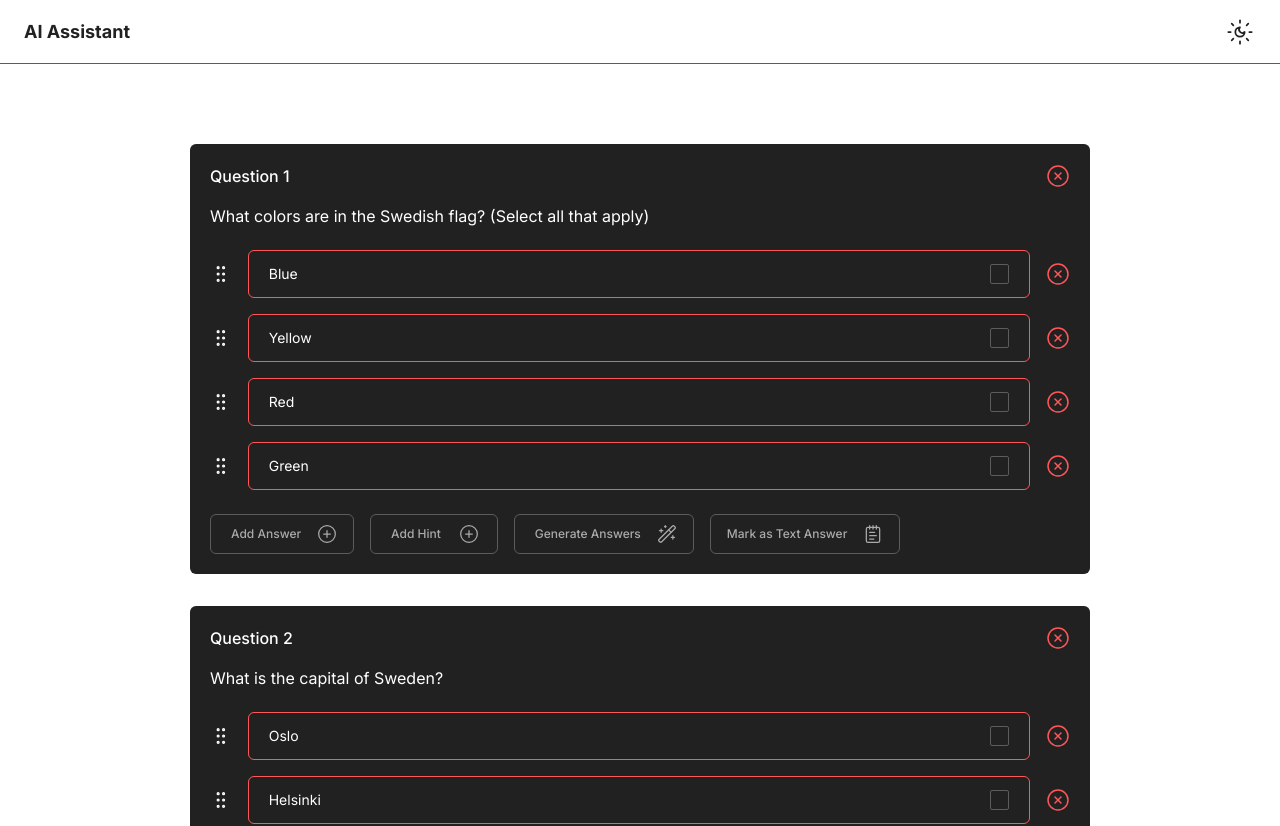
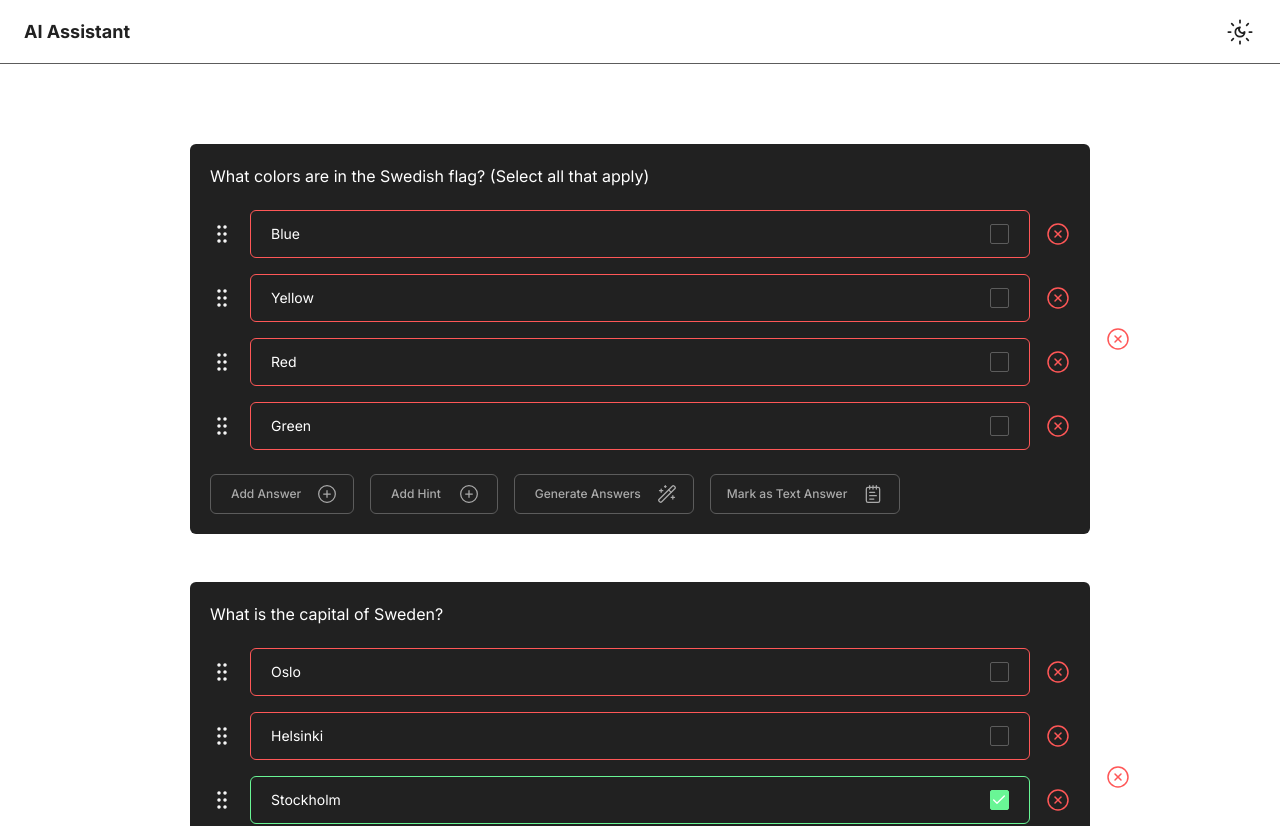
Before and after one commit to marcotornqvist/teaching-assistant-web, a Next.js app: page /tasks/create in a window 1280 px wide. Shown: the top 826 px of the page. Built offline with nearby package versions, Linux system fonts and the light colour scheme.

Commit message:
add draggable sorting to the items

```diff
--- a/app/debug/sortable-list/page.tsx
+++ b/app/debug/sortable-list/page.tsx
@@ -25,7 +25,7 @@ function getMockItems(prefix: string, count: number) {
 type ListData = {
   id: string;
   title: string;
-  items: Array<{ id: string; displayId: number }>;
+  items: { id: string; displayId: number }[];
 };
 
 const Page = () => {
--- a/app/tasks/create/page.tsx
+++ b/app/tasks/create/page.tsx
@@ -13,6 +13,12 @@ import {
 } from 'lucide-react';
 import React, { useState, ChangeEvent, FormEvent } from 'react';
 import { z } from 'zod';
+import {
+  SortableContainer,
+  SortableContainerItem,
+  ContainerDragHandle,
+} from 'components/sortable-list/SortableContainer';
+import { SortableList } from 'components/sortable-list/SortableList';
 
 const INPUT_MAX_LENGTH = 1000;
 
@@ -115,8 +121,28 @@ const Page: React.FC = () => {
       },
     ],
   });
+  const [errors, setErrors] = useState<FormErrors>({});
 
-  const [errors, setErrors] = useState<FormErrors>({});
+  // Updated handler for when questions are reordered
+  const handleListsChange = (newItems: TaskFormData['items']): void => {
+    setFormData((prev) => ({
+      ...prev,
+      items: newItems,
+    }));
+  };
+
+  // Updated handler for when answers within a question are reordered
+  const handleItemsChange = (
+    questionId: string,
+    newAnswers: TaskFormData['items'][0]['answers'],
+  ): void => {
+    setFormData((prev) => ({
+      ...prev,
+      items: prev.items.map((item) =>
+        item.id === questionId ? { ...item, answers: newAnswers } : item,
+      ),
+    }));
+  };
 
   const handleQuestionChange = (itemId: string, value: string): void => {
     setFormData((prev) => ({
@@ -249,56 +275,49 @@ const Page: React.FC = () => {
 
   return (
     <form onSubmit={handleSubmit}>
-      {formData.items.map((item, itemIndex) => (
-        <div
-          key={item.id}
-          className='mb-8 flex w-full flex-1 flex-col rounded-md bg-black p-5'
+      <SortableContainer
+        lists={formData.items}
+        onChange={handleListsChange}
+        className='flex flex-col gap-12'
+        renderList={(list) => (
+          <SortableContainerItem
+            id={list.id}
+            className='relative flex w-full flex-1 flex-col rounded-md bg-black p-5'
           >
-          <div className='mb-4 flex items-center justify-between'>
-            <h3 className='font-medium text-white'>Question {itemIndex + 1}</h3>
-            {formData.items.length > 1 && (
+            <ContainerDragHandle className='absolute -left-12 top-1/2 -translate-y-1/2 p-2' />
             <button
-                className='group -m-2 rounded-full p-2 outline-none'
+              className='group absolute -right-12 top-1/2 -translate-y-1/2 rounded-full p-2 outline-none'
               type='button'
-                onClick={() => handleRemoveQuestion(item.id)}
+              onClick={() => handleRemoveQuestion(list.id)}
             >
               <CircleX
                 strokeWidth={1.5}
                 className='text-red group-hover:fill-red group-hover:text-white group-focus-visible:fill-red group-focus-visible:text-white'
               />
             </button>
-            )}
-          </div>
 
             <div className='mb-4'>
               <TextareaDynamicHeight
-              value={item.text}
+                value={list.text}
                 onChange={(e: ChangeEvent<HTMLTextAreaElement>) =>
-                handleQuestionChange(item.id, e.target.value)
+                  handleQuestionChange(list.id, e.target.value)
                 }
                 placeholder='Write your question here...'
                 maxLength={INPUT_MAX_LENGTH}
               />
-            {errors[`items.${itemIndex}.text`] && (
-              <p className='text-red-500 text-sm mt-1'>
-                {errors[`items.${itemIndex}.text`]}
-              </p>
-            )}
             </div>
-
-          {item.answers.length > 0 && (
-            <div className='mb-4 flex flex-col space-y-4'>
-              {item.answers.map((answer, answerIndex) => (
-                <div
-                  key={answer.id}
+            <SortableList
+              items={list.answers}
+              onChange={(items) => {
+                handleItemsChange(list.id, items);
+              }}
+              className='flex flex-col gap-4'
+              renderItem={(answer) => (
+                <SortableList.Item
+                  id={answer.id}
                   className='flex w-full items-center gap-4 space-y-0'
                 >
-                  <GripVertical
-                    strokeWidth={1.5}
-                    width={24}
-                    height={24}
-                    className='text-white'
-                  />
+                  <SortableList.DragHandle />
                   <div
                     className={cn(
                       'flex min-h-12 w-full items-center justify-between gap-4 space-y-0 rounded-md border px-5 py-2.5',
@@ -309,7 +328,7 @@ const Page: React.FC = () => {
                       value={answer.text}
                       onChange={(e: ChangeEvent<HTMLTextAreaElement>) =>
                         handleAnswerTextChange(
-                          item.id,
+                          list.id,
                           answer.id,
                           e.target.value,
                         )
@@ -321,30 +340,28 @@ const Page: React.FC = () => {
                     <Checkbox
                       checked={answer.isCorrect}
                       onCheckedChange={() =>
-                        handleCorrectAnswerToggle(item.id, answer.id)
+                        handleCorrectAnswerToggle(list.id, answer.id)
                       }
                     />
                   </div>
                   <button
                     className='group -m-2 rounded-full p-2 outline-none'
                     type='button'
-                    onClick={() => handleRemoveAnswer(item.id, answer.id)}
+                    onClick={() => handleRemoveAnswer(list.id, answer.id)}
                   >
                     <CircleX
                       strokeWidth={1.5}
                       className='text-red group-hover:fill-red group-hover:text-white group-focus-visible:fill-red group-focus-visible:text-white'
                     />
                   </button>
-                </div>
-              ))}
-            </div>
+                </SortableList.Item>
               )}
-
-          <div className='mt-2 flex flex-row flex-wrap items-center gap-x-4 gap-y-3'>
+            />
+            <div className='mt-6 flex flex-row flex-wrap items-center gap-x-4 gap-y-3'>
               <Button
                 type='button'
                 size='iconRight'
-              onClick={() => handleAddAnswer(item.id)}
+                onClick={() => handleAddAnswer(list.id)}
               >
                 Add Answer
                 <CirclePlus strokeWidth={1.5} width={20} />
@@ -362,8 +379,9 @@ const Page: React.FC = () => {
                 <NotepadText strokeWidth={1.5} width={20} height={20} />
               </Button>
             </div>
-        </div>
-      ))}
+          </SortableContainerItem>
+        )}
+      />
 
       <div className='mt-4 flex justify-center'>
         <Button
--- a/components/sortable-list/SortableContainer.tsx
+++ b/components/sortable-list/SortableContainer.tsx
@@ -1,4 +1,10 @@
-import React, { useId, useMemo, useState } from 'react';
+import React, {
+  useId,
+  useMemo,
+  useState,
+  createContext,
+  useContext,
+} from 'react';
 import type { ReactNode } from 'react';
 import {
   DndContext,
@@ -7,7 +13,11 @@ import {
   useSensor,
   useSensors,
 } from '@dnd-kit/core';
-import type { Active, UniqueIdentifier } from '@dnd-kit/core';
+import type {
+  Active,
+  UniqueIdentifier,
+  DraggableSyntheticListeners,
+} from '@dnd-kit/core';
 import {
   SortableContext,
   arrayMove,
@@ -16,21 +26,37 @@ import {
 } from '@dnd-kit/sortable';
 
 import { SortableOverlay } from './SortableOverlay';
+import { cn } from 'lib/utils';
+import { GripVertical } from 'lucide-react';
 
 type BaseList = {
   id: UniqueIdentifier;
 };
 
+type ContainerContextType = {
+  attributes: Record<string, any>;
+  listeners: DraggableSyntheticListeners;
+  ref(node: HTMLElement | null): void;
+};
+
+const SortableContainerContext = createContext<ContainerContextType>({
+  attributes: {},
+  listeners: undefined,
+  ref() {},
+});
+
 type Props<T extends BaseList> = {
   lists: T[];
   onChange(lists: T[]): void;
   renderList(list: T): ReactNode;
+  className?: string;
 };
 
 export const SortableContainer = <T extends BaseList>({
   lists,
   onChange,
   renderList,
+  className,
 }: Props<T>) => {
   const id = useId();
   const [active, setActive] = useState<Active | null>(null);
@@ -67,7 +93,7 @@ export const SortableContainer = <T extends BaseList>({
       }}
     >
       <SortableContext items={lists}>
-        <div className='SortableContainer' role='application'>
+        <div role='application' className={cn(className)}>
           {lists.map((list) => (
             <React.Fragment key={list.id}>{renderList(list)}</React.Fragment>
           ))}
@@ -83,18 +109,30 @@ export const SortableContainer = <T extends BaseList>({
 export const SortableContainerItem = ({
   id,
   children,
+  className,
 }: {
   id: UniqueIdentifier;
   children: ReactNode;
+  className?: string;
 }) => {
   const {
     attributes,
     isDragging,
     listeners,
     setNodeRef,
+    setActivatorNodeRef,
     transform,
     transition,
   } = useSortable({ id });
+
+  const context = useMemo(
+    () => ({
+      attributes,
+      listeners,
+      ref: setActivatorNodeRef,
+    }),
+    [attributes, listeners, setActivatorNodeRef],
+  );
 
   const style = {
     opacity: isDragging ? 0.4 : undefined,
@@ -105,14 +143,31 @@ export const SortableContainerItem = ({
   };
 
   return (
-    <div
-      ref={setNodeRef}
-      style={style}
+    <SortableContainerContext.Provider value={context}>
+      <div ref={setNodeRef} style={style} className={cn(className)}>
+        {children}
+      </div>
+    </SortableContainerContext.Provider>
+  );
+};
+
+export const ContainerDragHandle = ({ className }: { className?: string }) => {
+  const { attributes, listeners, ref } = useContext(SortableContainerContext);
+
+  return (
+    <button
+      className={cn(className)}
+      style={{ touchAction: 'none', WebkitTapHighlightColor: 'transparent' }}
       {...attributes}
       {...listeners}
-      className='SortableContainerItem'
+      ref={ref}
     >
-      {children}
-    </div>
+      <GripVertical
+        strokeWidth={1.5}
+        width={24}
+        height={24}
+        className='text-white'
+      />
+    </button>
   );
 };
--- a/components/sortable-list/SortableItem.tsx
+++ b/components/sortable-list/SortableItem.tsx
@@ -6,9 +6,12 @@ import type {
 } from '@dnd-kit/core';
 import { useSortable } from '@dnd-kit/sortable';
 import { CSS } from '@dnd-kit/utilities';
+import { cn } from 'lib/utils';
+import { GripVertical } from 'lucide-react';
 
 type Props = {
   id: UniqueIdentifier;
+  className?: string;
 };
 
 type Context = {
@@ -23,7 +26,11 @@ const SortableItemContext = createContext<Context>({
   ref() {},
 });
 
-export const SortableItem = ({ children, id }: PropsWithChildren<Props>) => {
+export const SortableItem = ({
+  children,
+  id,
+  className,
+}: PropsWithChildren<Props>) => {
   const {
     attributes,
     isDragging,
@@ -49,35 +56,30 @@ export const SortableItem = ({ children, id }: PropsWithChildren<Props>) => {
 
   return (
     <SortableItemContext.Provider value={context}>
-      <li
-        className='text-base flex grow list-none items-center justify-between rounded bg-white px-5 py-[18px] font-normal text-black shadow'
-        ref={setNodeRef}
-        style={style}
-      >
+      <li className={cn(className)} ref={setNodeRef} style={style}>
         {children}
       </li>
     </SortableItemContext.Provider>
   );
 };
 
-export const DragHandle = () => {
+export const DragHandle = ({ className }: { className?: string }) => {
   const { attributes, listeners, ref } = useContext(SortableItemContext);
 
   return (
     <button
-      className='bg-transparent focus-visible:ring-blue-400 flex w-3 flex-none cursor-pointer appearance-none items-center justify-center rounded-md border-0 p-[15px] outline-none hover:bg-black/5 focus-visible:ring-2'
+      className={cn(className)}
       style={{ touchAction: 'none', WebkitTapHighlightColor: 'transparent' }}
       {...attributes}
       {...listeners}
       ref={ref}
     >
-      <svg
-        viewBox='0 0 20 20'
-        width='12'
-        className='fill-gray-400 m-auto h-full flex-none overflow-visible'
-      >
-        <path d='M7 2a2 2 0 1 0 .001 4.001A2 2 0 0 0 7 2zm0 6a2 2 0 1 0 .001 4.001A2 2 0 0 0 7 8zm0 6a2 2 0 1 0 .001 4.001A2 2 0 0 0 7 14zm6-8a2 2 0 1 0-.001-4.001A2 2 0 0 0 13 6zm0 2a2 2 0 1 0 .001 4.001A2 2 0 0 0 13 8zm0 6a2 2 0 1 0 .001 4.001A2 2 0 0 0 13 14z'></path>
-      </svg>
+      <GripVertical
+        strokeWidth={1.5}
+        width={24}
+        height={24}
+        className='text-white'
+      />
     </button>
   );
 };
--- a/components/sortable-list/SortableList.tsx
+++ b/components/sortable-list/SortableList.tsx
@@ -16,6 +16,7 @@ import {
 
 import { SortableOverlay } from './SortableOverlay';
 import { DragHandle, SortableItem } from './SortableItem';
+import { cn } from 'lib/utils';
 
 type BaseItem = {
   id: UniqueIdentifier;
@@ -25,12 +26,14 @@ type Props<T extends BaseItem> = {
   items: T[];
   onChange(items: T[]): void;
   renderItem(item: T): ReactNode;
+  className?: string;
 };
 
 export const SortableList = <T extends BaseItem>({
   items,
   onChange,
   renderItem,
+  className,
 }: Props<T>) => {
   const id = useId();
   const [active, setActive] = useState<Active | null>(null);
@@ -66,7 +69,7 @@ export const SortableList = <T extends BaseItem>({
       }}
     >
       <SortableContext items={items}>
-        <ul className='flex list-none flex-col gap-2.5 p-0' role='application'>
+        <ul role='application' className={cn(className)}>
           {items.map((item) => (
             <React.Fragment key={item.id}>{renderItem(item)}</React.Fragment>
           ))}
```
Lines whose indentation alone changed are shown as unchanged.
